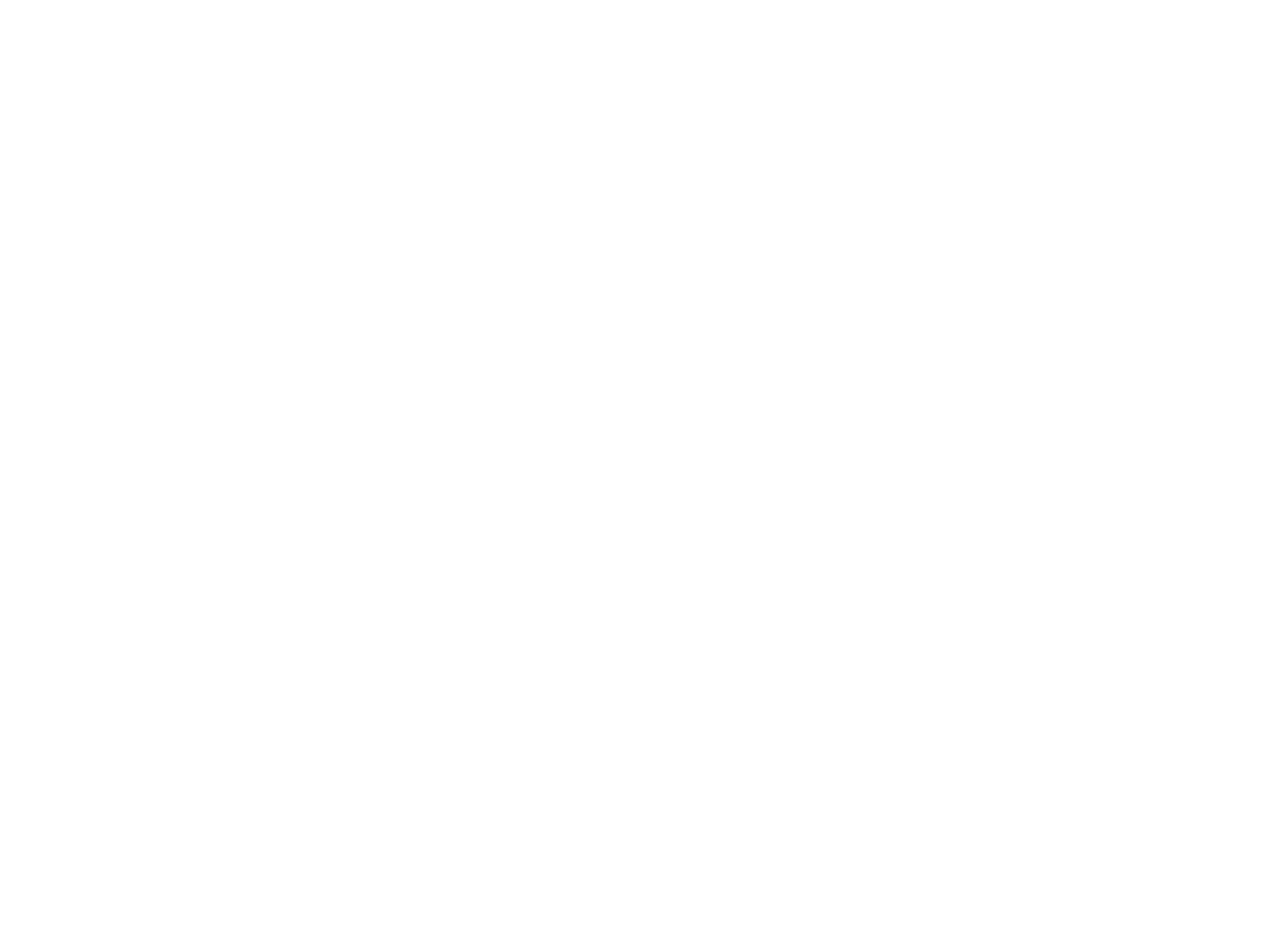
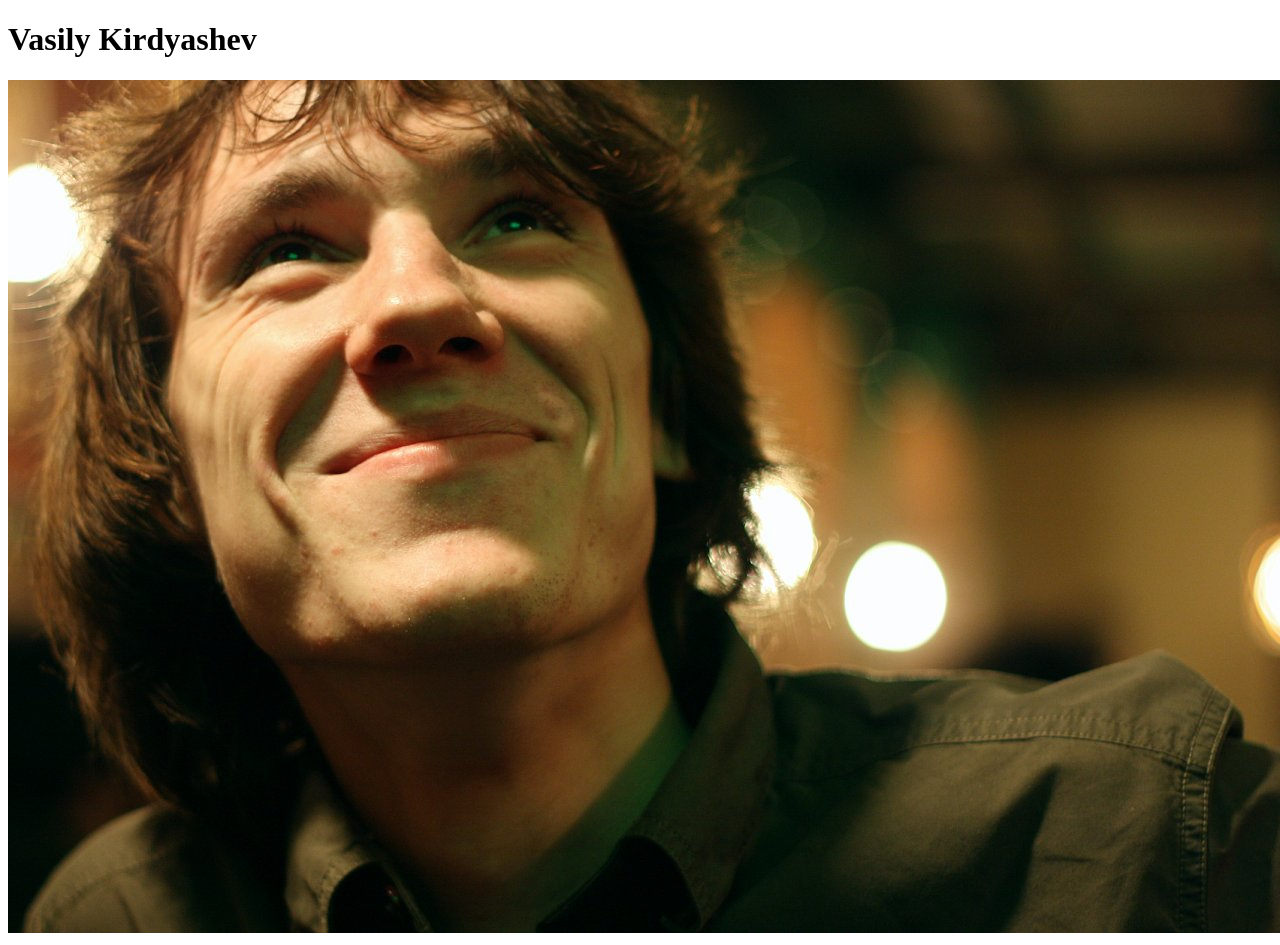
Before and after one commit to Elastomaniac/rsschool-cv, a plain HTML site: page index.html in a window 1280 px wide. Before the commit the page ends 800 px from the top, so only its background shows below. Drawn offline with Linux system fonts and the light colour scheme.

Commit message:
feat: added my photo

```diff
--- a/index.html
+++ b/index.html
@@ -7,6 +7,7 @@
   <title>Document</title>
 </head>
 <body>
-
+  <h1>Vasily Kirdyashev</h1>
+  <img src="./img/vasya-colored.jpeg" alt="">
 </body>
 </html>
```
